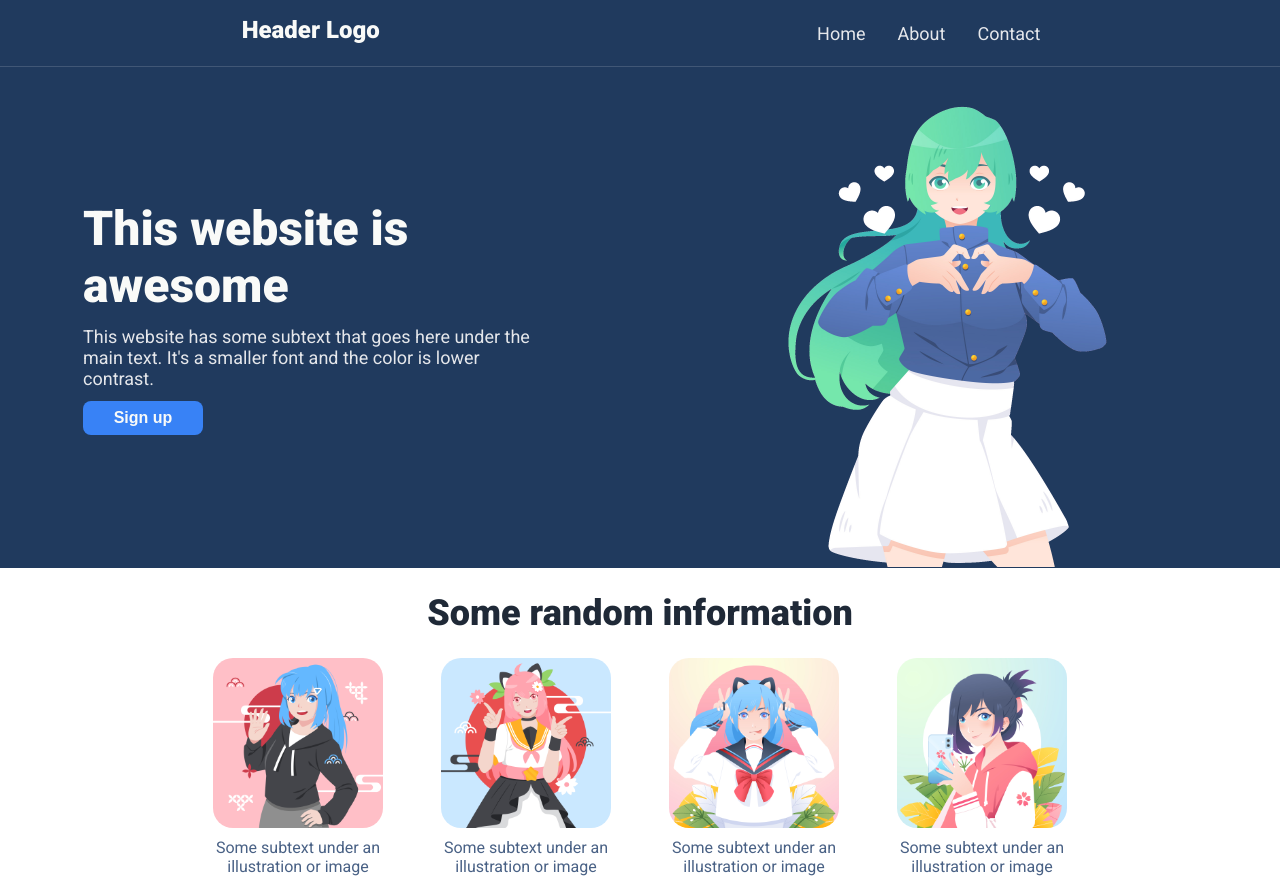
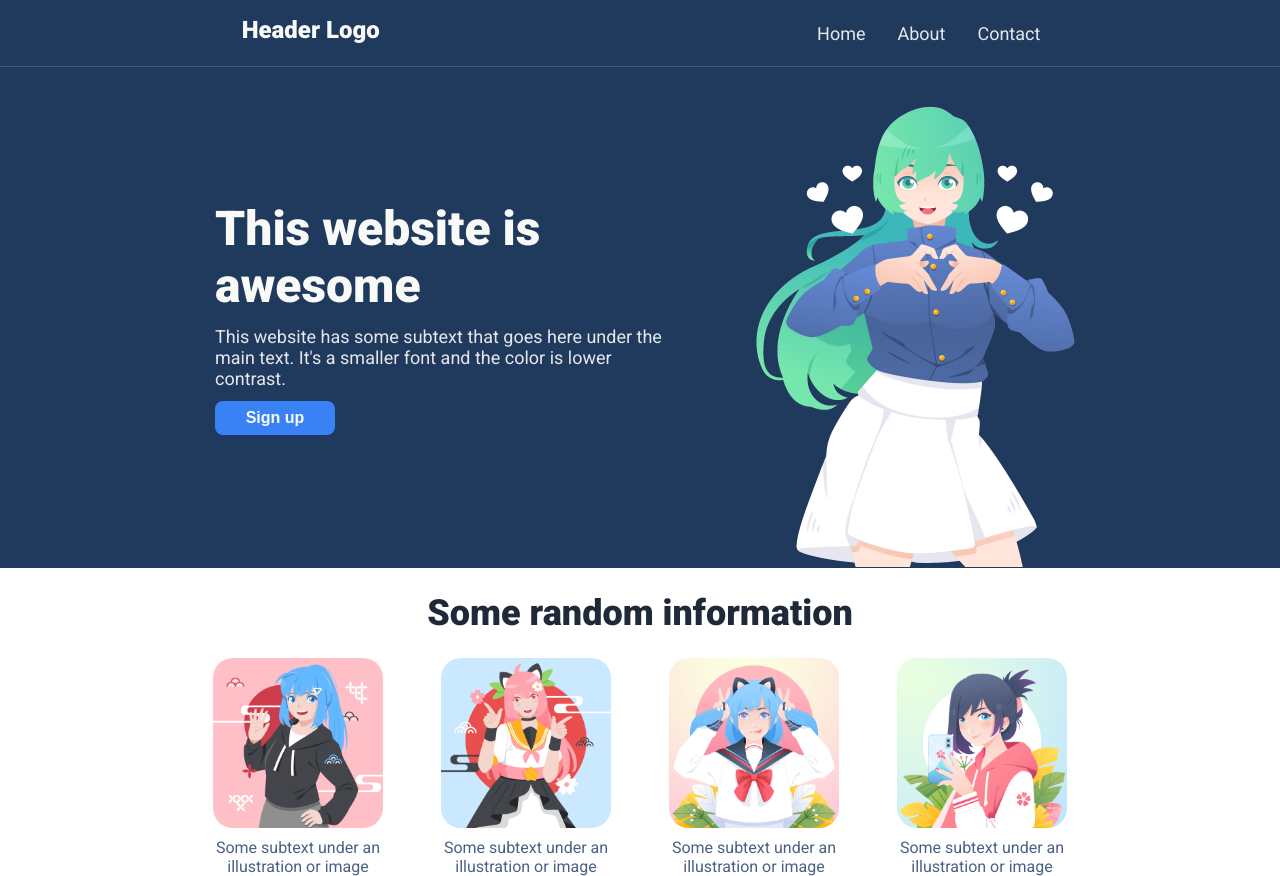
Before and after one commit to Gab-98/landing-page, a plain HTML site: page index.html in a window 1280 px wide. Drawn offline with Linux system fonts and the light colour scheme.

Commit message:
Style: Edit the position of the hero text and image
To be more aligned with the second section content

```diff
--- a/style.css
+++ b/style.css
@@ -58,13 +58,12 @@ a:hover {
     justify-content: center;
     align-items: center;
     flex-wrap: wrap;
-    gap: 140px;
+    margin-left: 100px;
 }
 
 img {
     width: auto;
     height: 500px;
-    margin-left: 24px;
 }
 
 .main-text {
```
